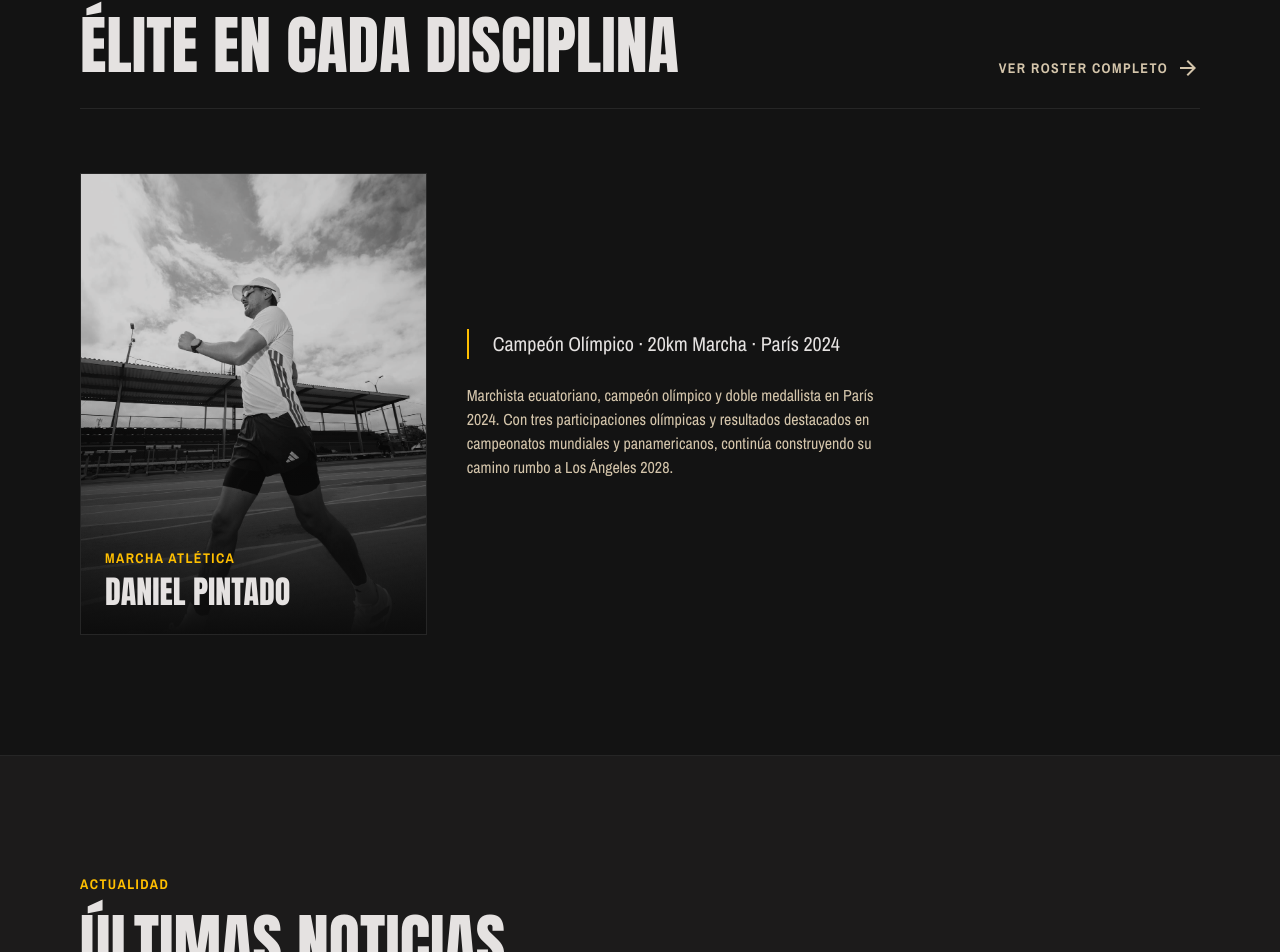
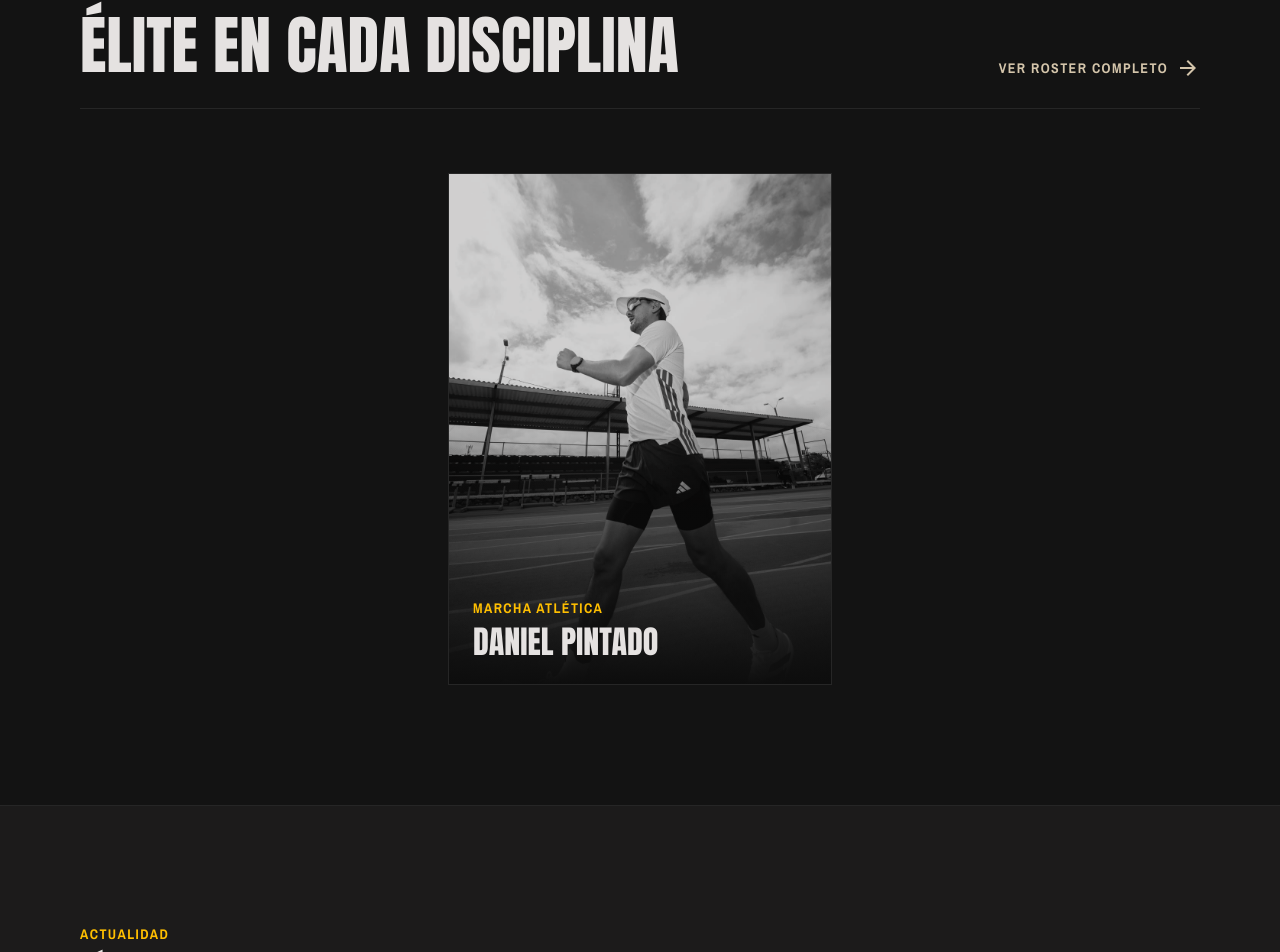
Before and after one commit to Farez16/Frontend-DP, a Next.js app: page / in a window 1280 px wide. Shown: the part 943-1895 px from the top of the page. Built offline with nearby package versions, Linux system fonts and the light colour scheme.

Commit message:
fix(home): simplificar tarjeta de talento destacado y sincronizar ARQUITECTURA.md

```diff
--- a/app/page.tsx
+++ b/app/page.tsx
@@ -53,26 +53,14 @@ export default function Home() {
             action={<ArrowLink href="/talentos">Ver roster completo</ArrowLink>}
           />
           {talentoUnico ? (
-            <div className="mt-16 grid grid-cols-1 gap-10 md:grid-cols-12 md:items-center">
-              <div className="md:col-span-5 lg:col-span-4">
-                <AthleteCard
-                  talento={talentoUnico}
-                  href={`/talentos/${talentoUnico.slug}`}
-                  priority
-                />
-              </div>
-              <div className="md:col-span-7 lg:col-span-6">
-                {talentoUnico.hitoDestacado ? (
-                  <p className="border-l-2 border-amber pl-6 font-body text-body-lg text-foreground">
-                    {talentoUnico.hitoDestacado}
-                  </p>
-                ) : null}
-                {talentoUnico.bio ? (
-                  <p className="mt-6 max-w-[60ch] font-body text-body-md text-foreground-muted">
-                    {talentoUnico.bio}
-                  </p>
-                ) : null}
-              </div>
+            // Un solo talento: solo la tarjeta, centrada. hitoDestacado y bio ya no se
+            // muestran en Inicio (siguen en los datos y en la ficha /talentos/[slug]).
+            <div className="mx-auto mt-16 max-w-sm">
+              <AthleteCard
+                talento={talentoUnico}
+                href={`/talentos/${talentoUnico.slug}`}
+                priority
+              />
             </div>
           ) : (
             <div className="mt-16 grid grid-cols-1 gap-6 md:grid-cols-3">
```
Also changed, not shown: 1 other file (tests, documents, lock files or other folders).
